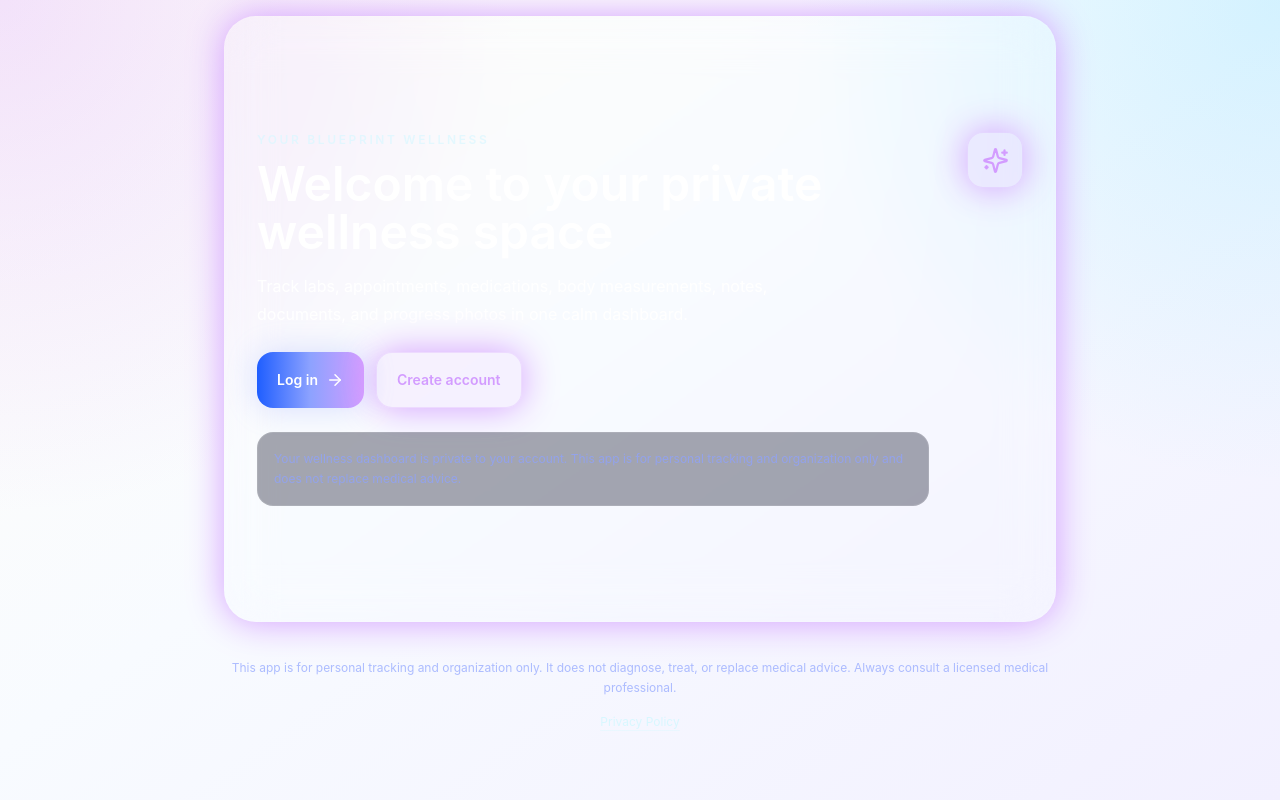
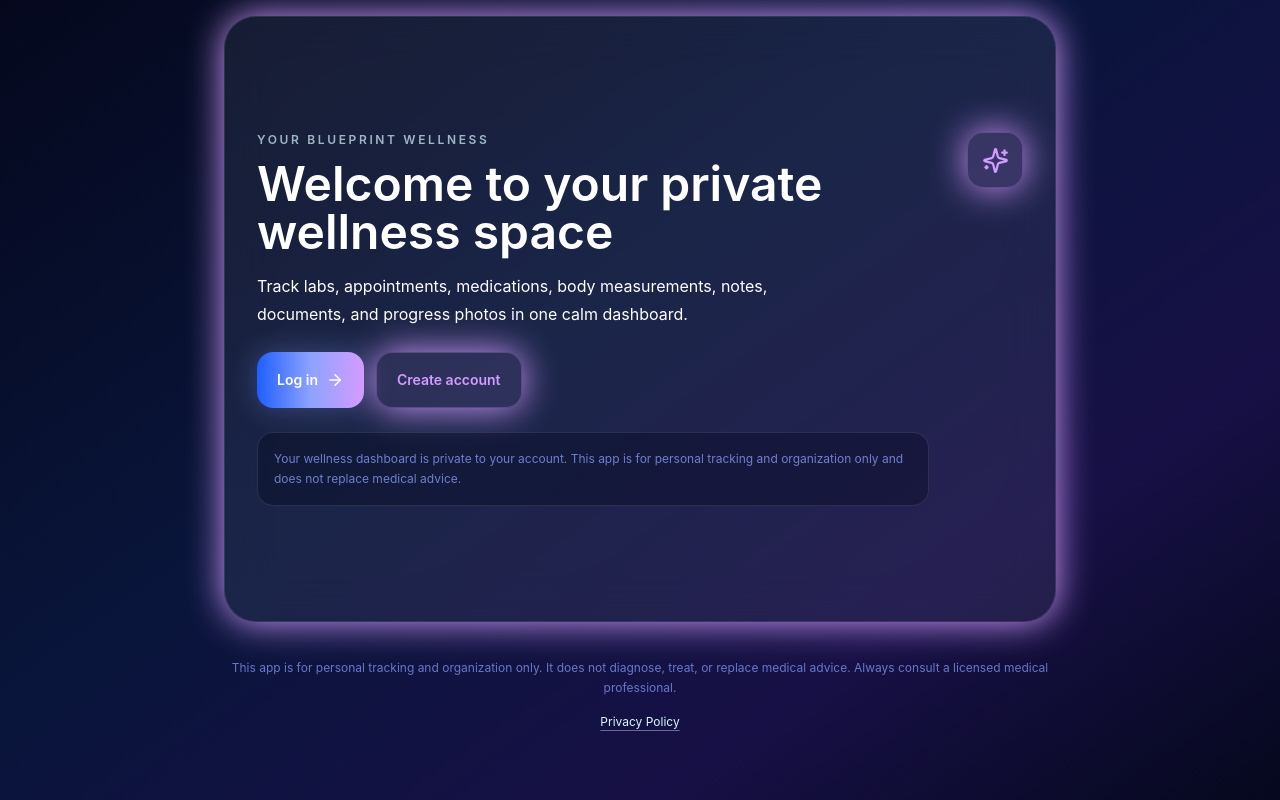
Before and after one commit to misirlou1122/YourBluePrintWellness, a React (Vite) app: page / in a window 1280 px wide. Built offline with nearby package versions, Linux system fonts and the light colour scheme; no server answers.

Commit message:
Restore original dark color scheme

```diff
--- a/src/App.tsx
+++ b/src/App.tsx
@@ -115,7 +115,7 @@ function App() {
   }
 
   return (
-    <div className="min-h-screen overflow-x-hidden bg-[radial-gradient(circle_at_top_left,rgba(211,156,255,0.28),transparent_34%),radial-gradient(circle_at_top_right,rgba(85,215,255,0.22),transparent_32%),linear-gradient(145deg,#fffdf8_0%,#f8fbff_44%,#f2f0ff_100%)] text-white">
+    <div className="min-h-screen overflow-x-hidden bg-[linear-gradient(145deg,#05081d_0%,#09153b_42%,#171046_74%,#05081d_100%)] text-white">
       <AppErrorBoundary>{content}</AppErrorBoundary>
     </div>
   );
--- a/src/index.css
+++ b/src/index.css
@@ -25,7 +25,7 @@ body {
   overflow-x: hidden;
   min-height: 100%;
   margin: 0;
-  background: #fffdf8;
+  background: #05081d;
 }
 
 #root {
```
